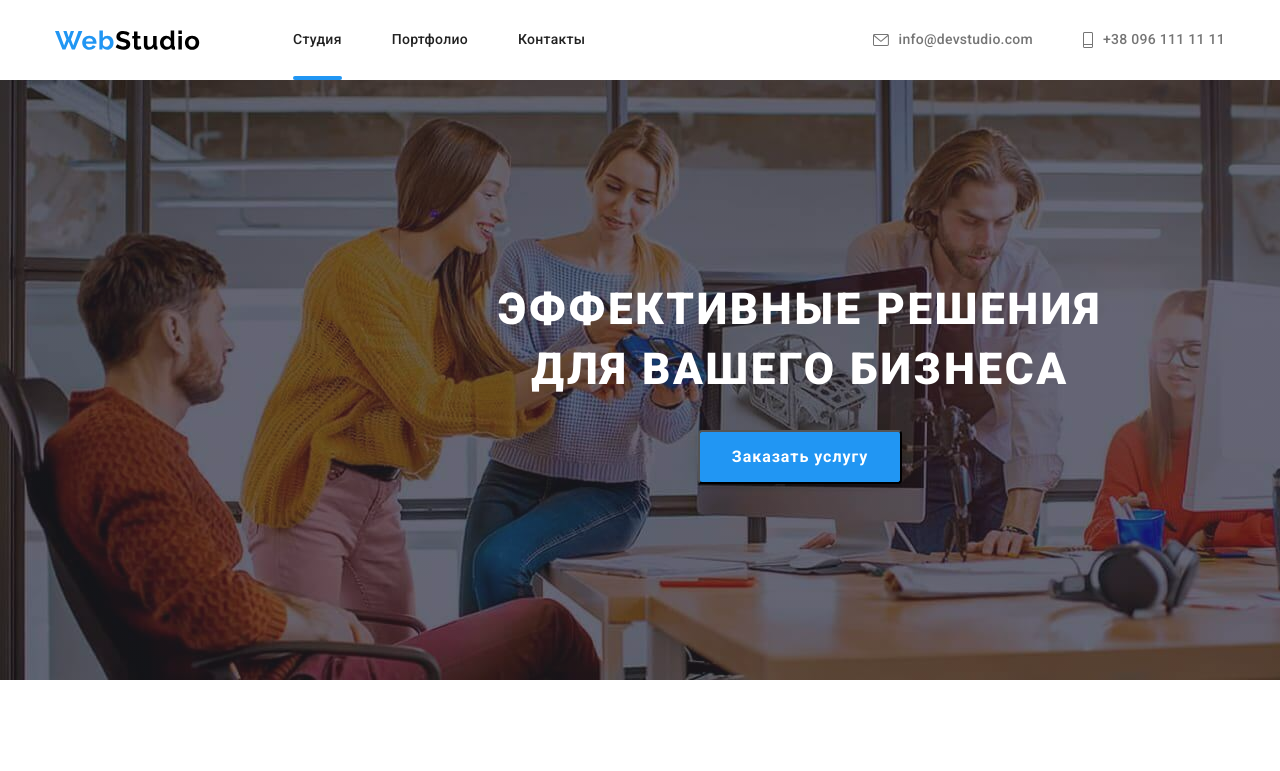
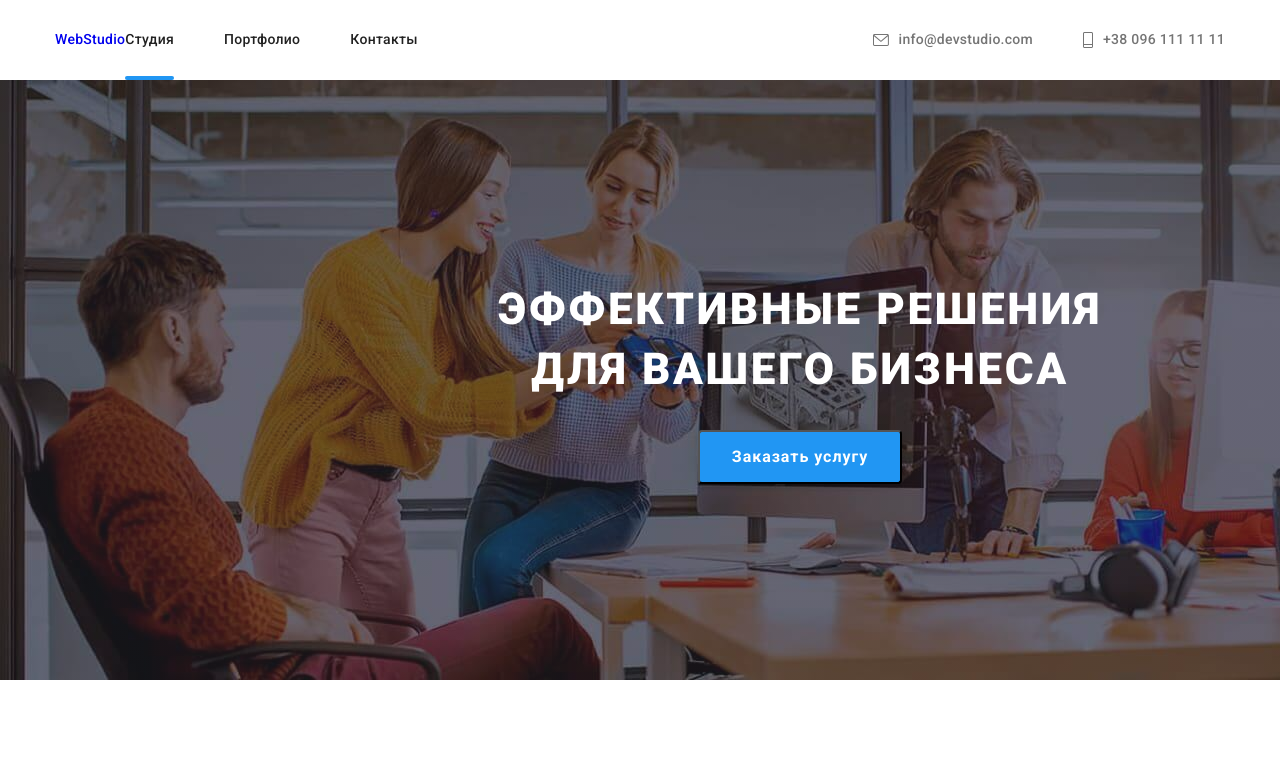
Before and after one commit to iromjalis/goit-markup-hw-07, a plain HTML site: page index.html in a window 1280 px wide. Shown: the top 771 px of the page. Drawn offline with nearby package versions, Linux system fonts and the light colour scheme; files whose address does not match are found by name.

Commit message:
header logo опечатка

```diff
--- a/index.html
+++ b/index.html
@@ -15,11 +15,7 @@
                     <!--Логотип header-->
 
             <nav class="flex nav">
-                <a href="./index.html" class="icon-WebStudio">
-                    <svg class="icon-WebStudio" width="145" height="31">
-                        <use href="./images/SVG/symbol-defs.svg#icon-WebStudio"></use>
-                    </svg>
-                </a>
+                <a href="/"><span class="header__logo-accent">Web</span><span class="header__logo">Studio</span></a>
 
                 <ul class="nav-list flex">
                     <li class="nav-list-item"><a href="./index.html" class="link current">
```
